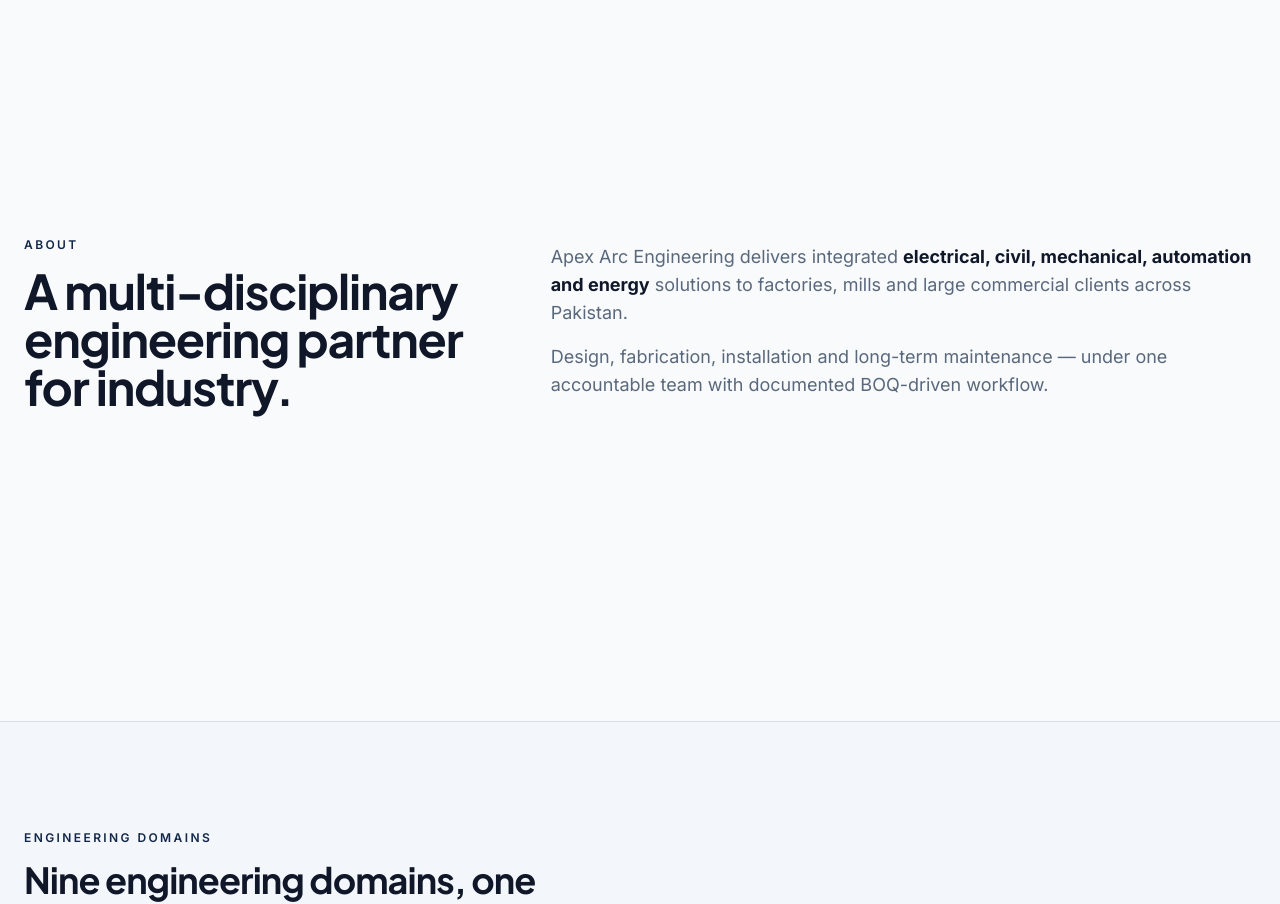
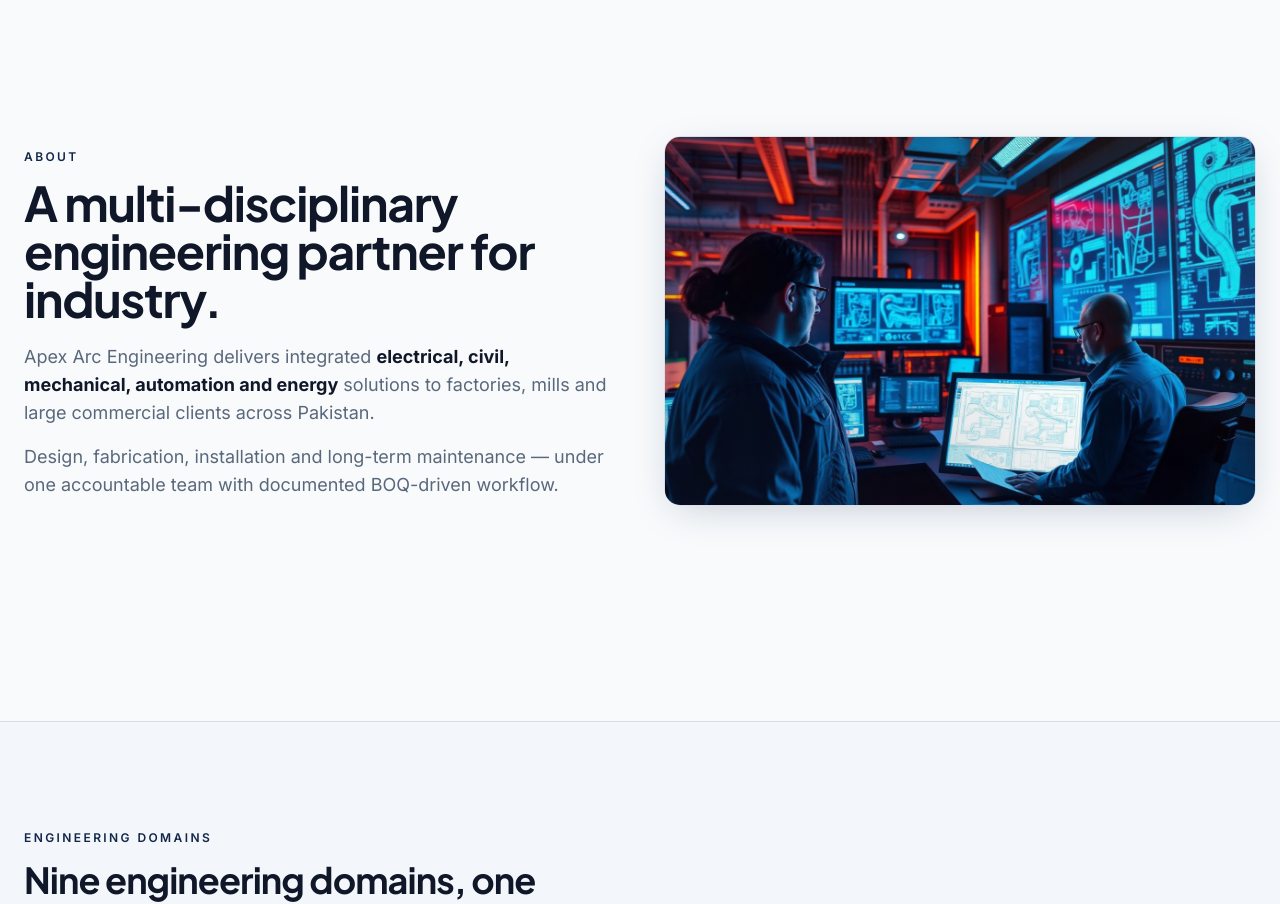
Before and after one commit to Haleema783/Apex-Arc-Engineering, a React (Vite) app: page / in a window 1280 px wide. Shown: the part 960-1864 px from the top of the page. Built offline with nearby package versions, Linux system fonts and the light colour scheme; no server answers.

Commit message:
Changes
Co-authored-by: Haleema783 <175626853+Haleema783@users.noreply.github.com>

```diff
--- a/src/pages/Home.tsx
+++ b/src/pages/Home.tsx
@@ -257,8 +257,8 @@ const Home = () => {
 
       {/* ABOUT */}
       <Section id="about" ariaLabelledBy="about-heading" className="bg-background">
-        <div className="grid gap-8 md:grid-cols-12 items-center">
-          <Reveal className="md:col-span-5">
+        <div className="grid gap-8 md:gap-12 lg:grid-cols-2 items-center">
+          <Reveal className="order-2 lg:order-1">
             <span className="text-xs font-semibold uppercase tracking-[0.2em] text-primary">
               About
             </span>
@@ -268,8 +268,7 @@ const Home = () => {
             >
               A multi-disciplinary engineering partner for industry.
             </h2>
-          </Reveal>
-          <Reveal delay={100} className="md:col-span-7 space-y-4 text-base md:text-lg text-muted-foreground">
+            <div className="mt-5 space-y-4 text-base md:text-lg text-muted-foreground">
               <p>
                 Apex Arc Engineering delivers integrated{" "}
                 <strong className="text-foreground">
@@ -281,6 +280,19 @@ const Home = () => {
                 Design, fabrication, installation and long-term maintenance — under one
                 accountable team with documented BOQ-driven workflow.
               </p>
+            </div>
+          </Reveal>
+          <Reveal delay={120} className="order-1 lg:order-2">
+            <div className="relative aspect-[4/3] sm:aspect-[16/10] rounded-2xl overflow-hidden border shadow-elegant">
+              <ImageWithFallback
+                src={aboutTeamImg}
+                alt="Apex Arc engineers reviewing schematics in a control room"
+                className="h-full w-full object-cover transition-transform duration-700 hover:scale-105"
+                width={1280}
+                height={896}
+              />
+              <div className="absolute inset-0 bg-gradient-to-tr from-primary/30 via-transparent to-accent/10 pointer-events-none" />
+            </div>
           </Reveal>
         </div>
       </Section>
```
Lines whose indentation alone changed are shown as unchanged.
